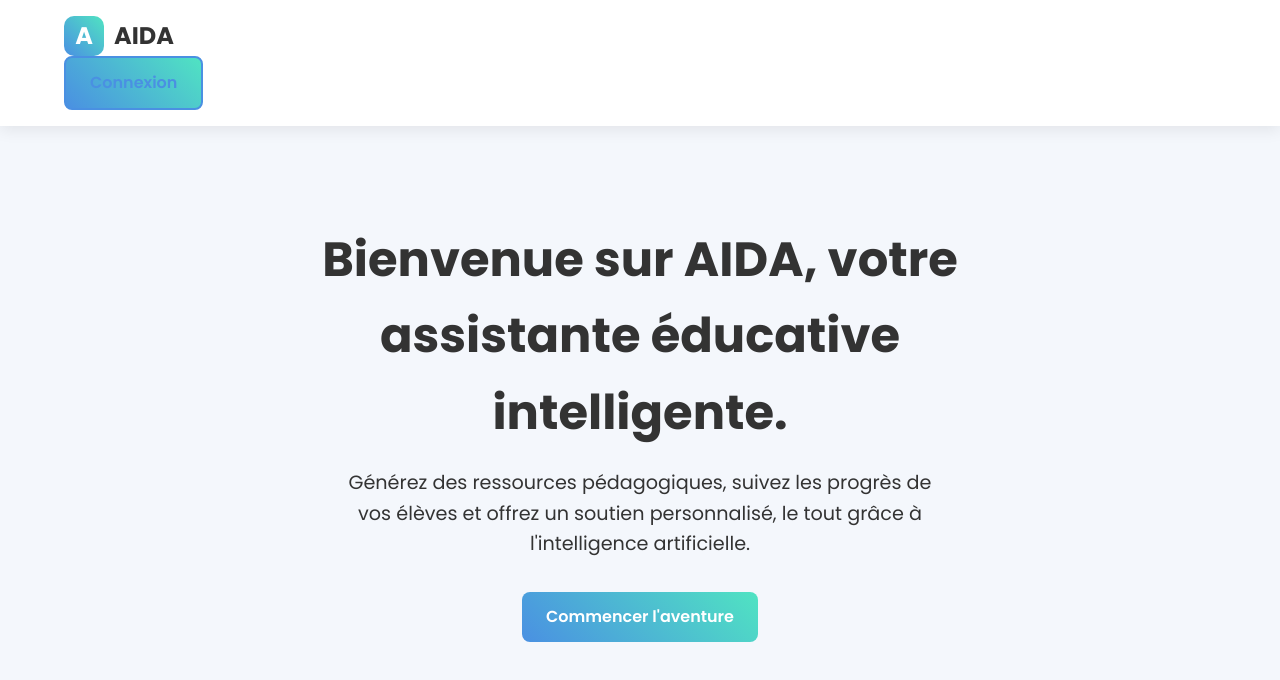
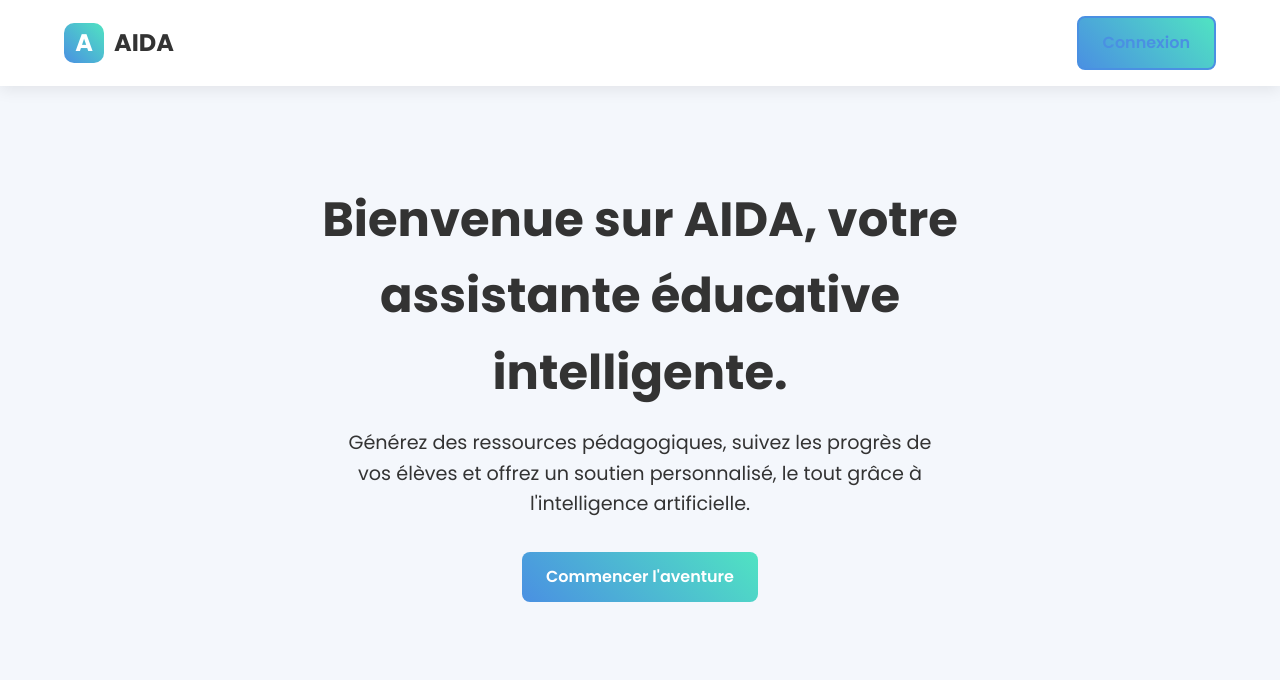
Before and after one commit to yactao/aida-frontend, a plain HTML site: page index.html in a window 1280 px wide. Drawn offline with Linux system fonts and the light colour scheme.

Commit message:
Fix: Programmes Scolaires et logo

```diff
--- a/style.css
+++ b/style.css
@@ -40,14 +40,16 @@ body.dark-mode header { background-color: var(--card-bg-color-dark); }
 body.dark-mode .dashboard-card, body.dark-mode .module-card, body.dark-mode .quiz-options label { background: #252525; border-color: #333; }
 body.dark-mode .btn-secondary { background-color: #2A3B4D; color: #A6C8FF; }
 
-/* --- EN-TÊTE ET NOUVEAU LOGO --- */
-header { display: flex; justify-content: space-between; align-items: center; padding: 1rem 5%; background-color: var(--header-bg-color); box-shadow: var(--shadow); position: sticky; top: 0; z-index: 100; }
+/* --- EN-TÊTE ET NAVIGATION --- */
+header { padding: 1rem 5%; background-color: var(--header-bg-color); box-shadow: var(--shadow); position: sticky; top: 0; z-index: 100; }
+/* CORRECTION ICI : On applique flexbox à la navbar pour aligner les éléments */
+.navbar { display: flex; justify-content: space-between; align-items: center; width: 100%; }
 .logo a { display: flex; align-items: center; text-decoration: none; }
 .logo-icon { width: 40px; height: 40px; background: linear-gradient(45deg, var(--primary-color), var(--secondary-color)); color: white; display: grid; place-items: center; border-radius: 10px; font-weight: 700; font-size: 1.5rem; margin-right: 10px; }
 .logo span { font-size: 1.5rem; font-weight: 700; color: var(--text-color); }
 body.dark-mode .logo span { color: var(--text-color-dark); }
 
-/* --- NOUVEAU MENU UTILISATEUR --- */
+/* --- MENU UTILISATEUR --- */
 .nav-actions { display: flex; align-items: center; }
 .user-menu { position: relative; }
 .user-menu-btn { background-color: var(--primary-color); color: white; border: none; border-radius: 50%; width: 40px; height: 40px; font-size: 1.2rem; cursor: pointer; display: grid; place-items: center; }
```
